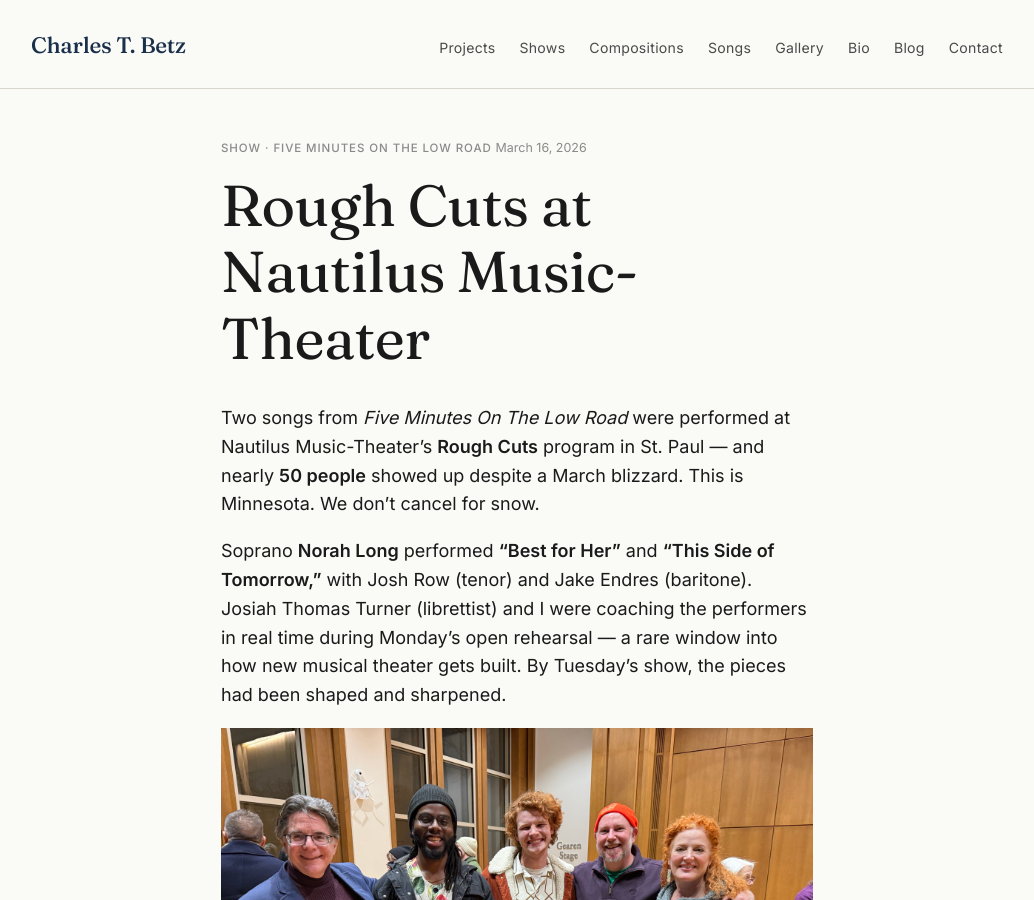
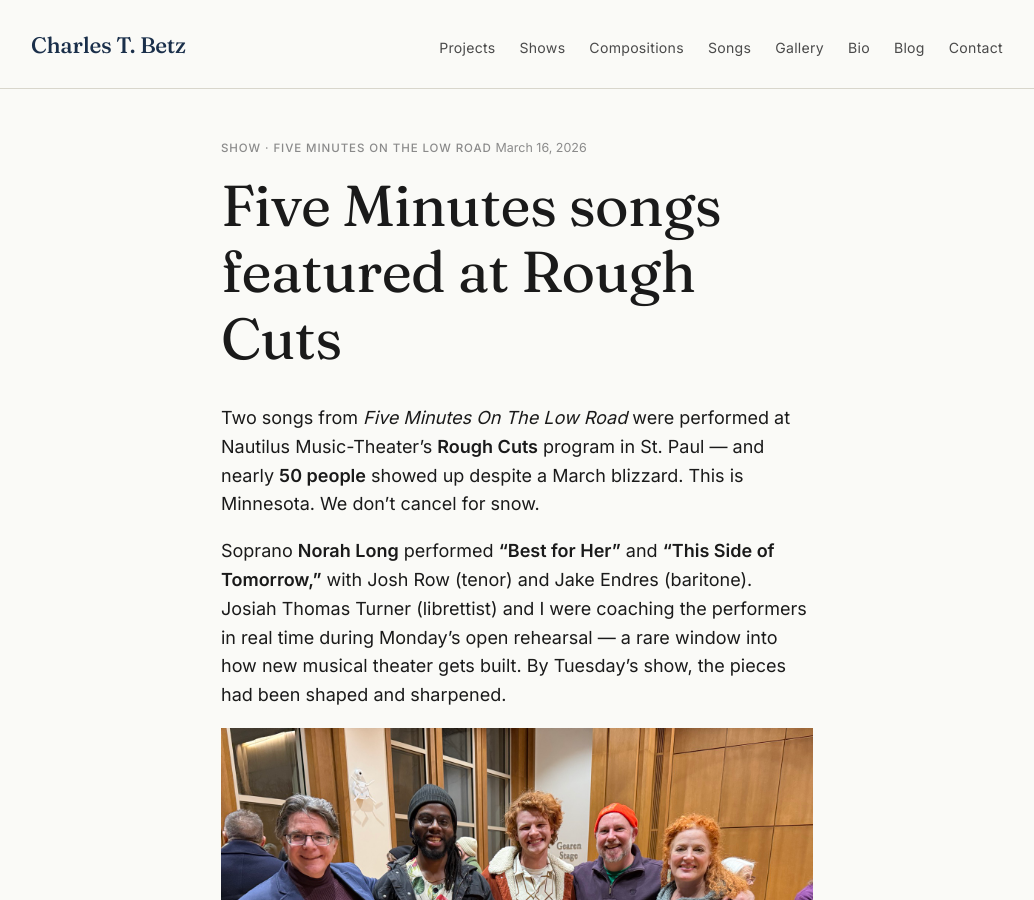
Before and after one commit to CharlesTBetz/charlestbetz.com, a Jekyll site: the page built from _posts/2026-03-16-rough-cuts-nautilus.md, in a window 1280 px wide and 900 px high. Shown: the whole window, without its empty margins (123-1157 px from the left). Built offline with Jekyll 4.4.1, drawn with Linux system fonts in a browser that asks for light colours.

Commit message:
Retitle Rough Cuts post
Co-Authored-By: Claude Opus 4.6 (1M context) <noreply@anthropic.com>

```diff
--- a/_posts/2026-03-16-rough-cuts-nautilus.md
+++ b/_posts/2026-03-16-rough-cuts-nautilus.md
@@ -1,6 +1,6 @@
 ---
 layout: post
-title: "Rough Cuts at Nautilus Music-Theater"
+title: "Five Minutes songs featured at Rough Cuts"
 date: 2026-03-16
 card_type: show
 front_page: true
```
